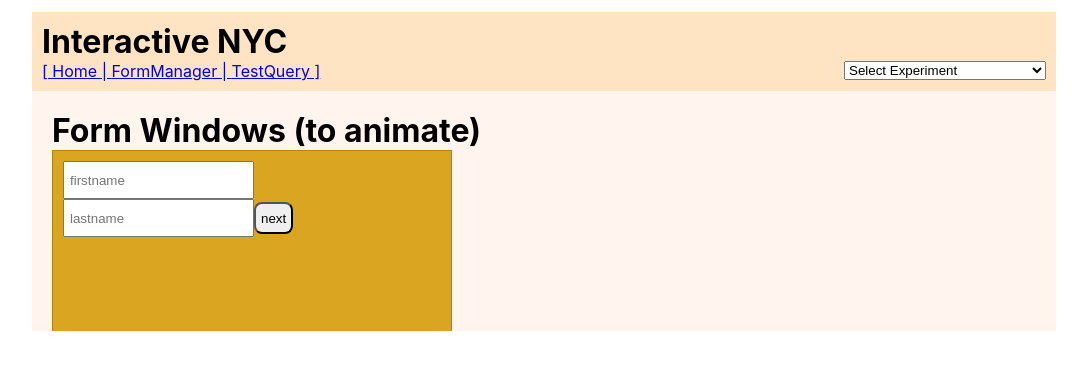
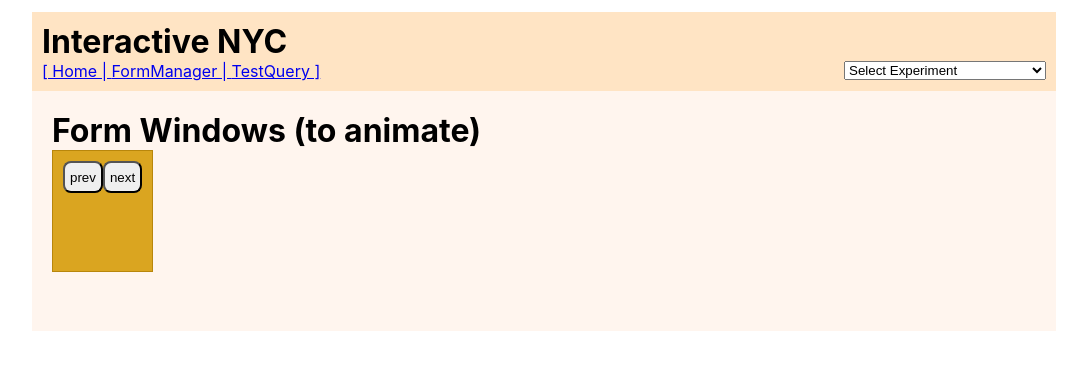
Before and after one commit to interactivenyc/inyc-experiments, a React (Create React App) app in the folder inyc_website/: page /formManager in a window 1280 px wide. Both pictures are taken after a click on the button "next". Shown: the top 370 px of the page, without its empty margins (96-1183 px from the left). Built offline with nearby package versions, Linux system fonts and the light colour scheme.

Commit message:
adding WindowContext

```diff
--- a/inyc_website/src/components/experiments/02-FormManager/FormManager.js
+++ b/inyc_website/src/components/experiments/02-FormManager/FormManager.js
@@ -1,7 +1,8 @@
 import React, { useState, useEffect, useRef } from 'react';
 import Box from '../../Box/Box';
 import './FormManager.css';
-import WindowManager from './WindowManager';
+// import WindowContextProvider, { WindowContext } from './WindowContext';
+import WindowManager, { WindowContext } from './WindowManager';
 
 const FormManager = () => {
     const thisRef = useRef()
@@ -24,15 +25,13 @@ const FormManager = () => {
             case 'lastname':
                 setState({...state, lastname: event.target.value})
                 break
-                default:
+            default:
         }
-
-
     }
 
-    const handleClick = (event) => {
-        console.log('handleClick', event.target.name);
-    }
+    // const handleClick = (event) => {
+    //     console.log('handleClick', event.target.name);
+    // }
 
     return (
         <div className='form-manager' ref={thisRef}>
@@ -47,9 +46,29 @@ const FormManager = () => {
                         onChange={onChange}
                         name="lastname"
                         placeholder="lastname"/>
-                    <button className="btn-next" name="btn-name" onClick={handleClick}>next</button>
+                    <WindowContext.Consumer>
+                        { window => {
+                            return (
+                                <div>
+                                    <button className="btn-prev" name="btn-prev" onClick={window.handleClick}>prev</button>
+                                    <button className="btn-next" name="btn-next" onClick={window.handleClick}>next</button>
+                                </div>
+                            )
+                        }}
+                    </WindowContext.Consumer>
                 </Box>
-                <Box>Box Two</Box>
+                <Box>
+                    <WindowContext.Consumer>
+                        { window => {
+                            return (
+                                <div>
+                                    <button className="btn-prev" name="btn-prev" onClick={window.handleClick}>prev</button>
+                                    <button className="btn-next" name="btn-next" onClick={window.handleClick}>next</button>
+                                </div>
+                            )
+                        }}
+                    </WindowContext.Consumer>
+                </Box>
                 <Box>Box Three</Box>
             </WindowManager>
         </div>
--- a/inyc_website/src/components/experiments/02-FormManager/WindowManager.css
+++ b/inyc_website/src/components/experiments/02-FormManager/WindowManager.css
@@ -1,5 +1,5 @@
 .window-frame {
-    width: 100px;
+    width: 400px;
     overflow: hidden;
 }
 
--- a/inyc_website/src/components/experiments/02-FormManager/WindowManager.js
+++ b/inyc_website/src/components/experiments/02-FormManager/WindowManager.js
@@ -1,9 +1,11 @@
-import React, { createRef, useEffect, useState } from 'react';
+import React, { createContext, createRef, useEffect, useState } from 'react';
 import './WindowManager.css';
+
+export const WindowContext = createContext()
 
 const WindowManager = (props) => {
     console.log('[WindowManager] children', props.children);
-    let currentIndex = 0
+    const [ currentIndex, setCurrentIndex] = useState(0)
     let childrenArray = []
     let windowFrame = createRef()
 
@@ -16,18 +18,19 @@ const WindowManager = (props) => {
         console.log('[WindowManager] useEffect');
         windowFrame.current.style.width='400px'
         childrenArray[currentIndex].current.classList.add('window-reveal')
-
-        // childrenArray[currentIndex].current.querySelectorAll("button")[0].addEventListener('click', handleClick);
-        // return function cleanup() {
-        //     childrenArray[currentIndex].current.querySelectorAll("button")[0].removeEventListener('click', handleClick);
-        // }
     })
 
     const handleClick = (event) => {
-        console.log("[WindowManager] handleClick");
+        console.log("[WindowManager] handleClick", event.target.name);
+        if (event.target.name === "btn-next") {
+            setCurrentIndex(currentIndex + 1);
+        } else {
+            setCurrentIndex(currentIndex - 1);
+        }
     }
 
     return (
+        <WindowContext.Provider value={{ handleClick }}>
             <div className='window-frame' ref={windowFrame}>
                 {props.children.map((child, index) => {
                     return (index === currentIndex) ?
@@ -36,6 +39,7 @@ const WindowManager = (props) => {
                         <div key={index} ref={childrenArray[index]} style={{display: 'none'}}>{child}</div>
                 })}
             </div>
+        </WindowContext.Provider>
      );
 }
 
```
Also changed, not shown: 1 other file (tests, documents, lock files or other folders). Lines whose indentation alone changed are shown as unchanged.
